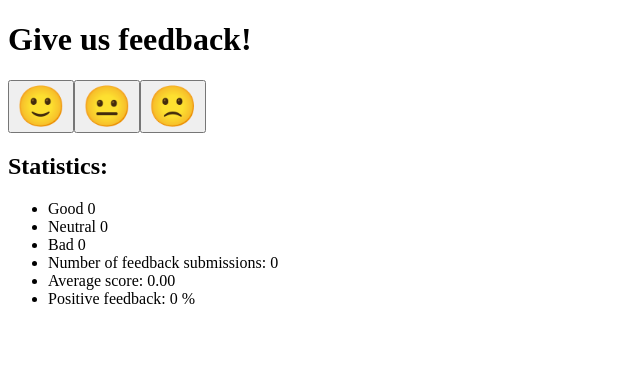
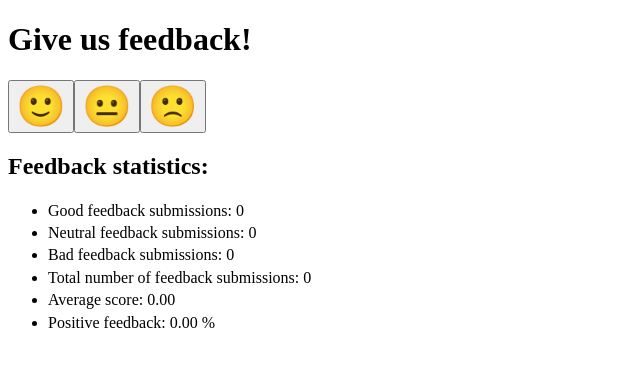
Before and after one commit to degenone/FSO-part1, a React (Vite) app in the folder unicafe/: page / in a window 1280 px wide. Shown: the top 366 px of the page, without its empty margins (0-640 px from the left). Built offline with nearby package versions, Linux system fonts and the light colour scheme.

Commit message:
exercise 1.7 done

```diff
--- a/unicafe/src/App.jsx
+++ b/unicafe/src/App.jsx
@@ -10,6 +10,34 @@ const Button = (props) => {
             title={item.title}>
             {item.label}
         </button>
+    );
+};
+
+const Statistics = (props) => {
+    const { feedback, tot, avr, pos } = props;
+
+    return (
+        <div>
+            <h2>Feedback statistics:</h2>
+            <ul>
+                {feedback.map((review, i) => {
+                    return (
+                        <li key={i} style={{ lineHeight: '1.4' }}>
+                            {review.title} feedback submissions: {review.count}
+                        </li>
+                    );
+                })}
+                <li style={{ lineHeight: '1.4' }}>
+                    Total number of feedback submissions: {tot()}
+                </li>
+                <li style={{ lineHeight: '1.4' }}>
+                    Average score: {avr().toFixed(2)}
+                </li>
+                <li style={{ lineHeight: '1.4' }}>
+                    Positive feedback: {pos().toFixed(2)} &#37;
+                </li>
+            </ul>
+        </div>
     );
 };
 
@@ -58,19 +86,12 @@ const App = () => {
                     );
                 })}
             </div>
-            <h2>Statistics:</h2>
-            <ul>
-                {feedback.map((review, i) => {
-                    return (
-                        <li key={i}>
-                            {review.title} {review.count}
-                        </li>
-                    );
-                })}
-                <li>Number of feedback submissions: {totalFeedbackCount()}</li>
-                <li>Average score: {averageFeedback().toFixed(2)}</li>
-                <li>Positive feedback: {positiveFeedback()} &#37;</li>
-            </ul>
+            <Statistics
+                feedback={feedback}
+                tot={totalFeedbackCount}
+                avr={averageFeedback}
+                pos={positiveFeedback}
+            />
         </div>
     );
 };
```
